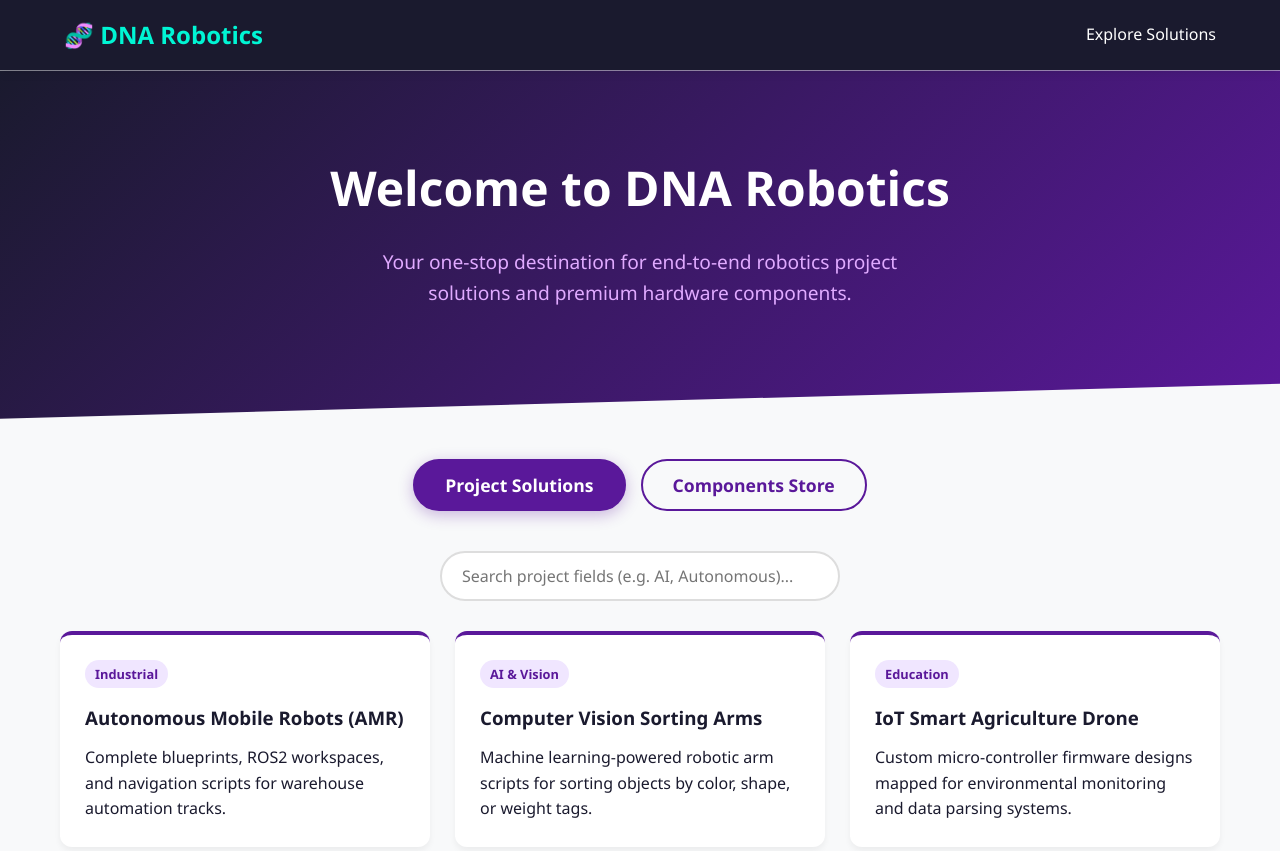
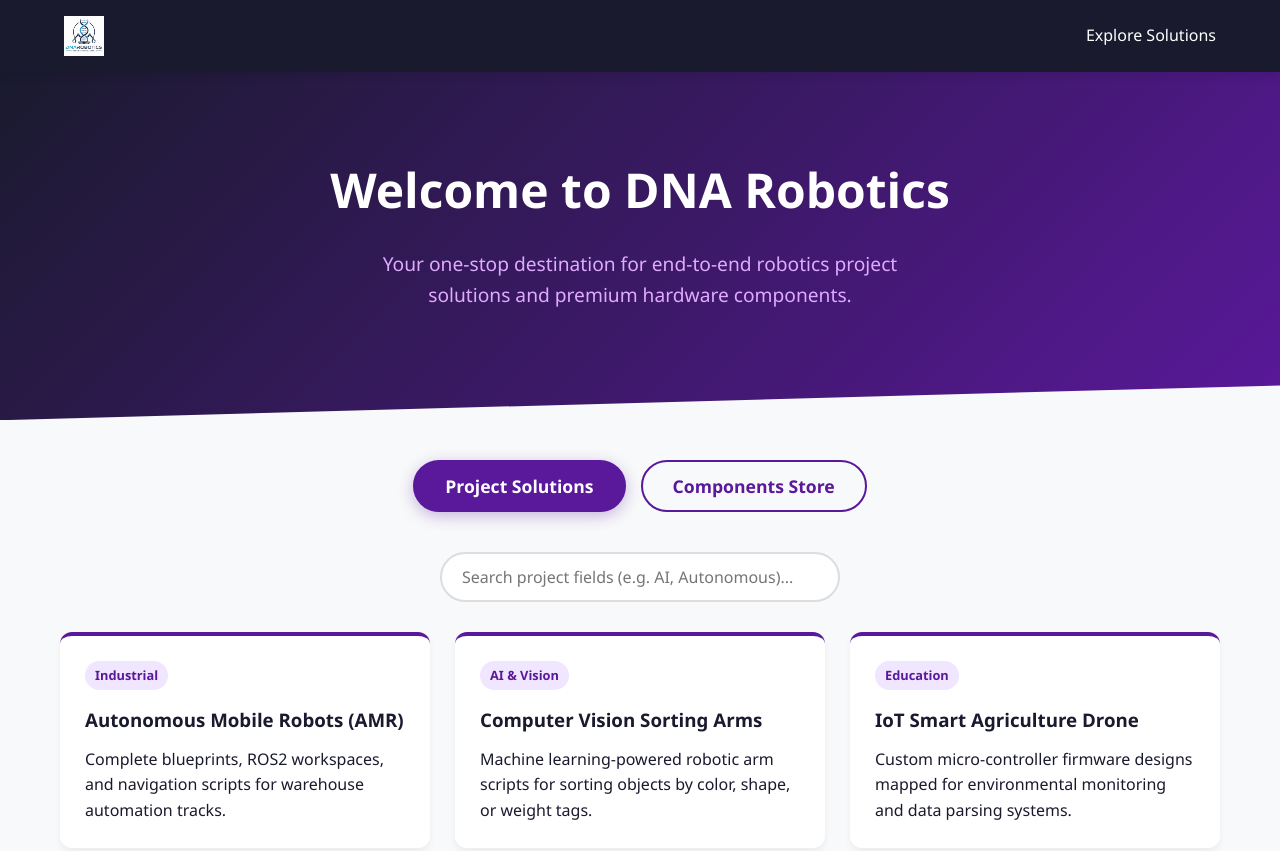
Before and after one commit to NirajKumarRanjan/my-robotics-site, a plain HTML site: page index.html in a window 1280 px wide. Shown: the top 851 px of the page. Drawn offline with Linux system fonts and the light colour scheme.

Commit message:
Update index.html
Logo update

```diff
--- a/index.html
+++ b/index.html
@@ -196,7 +196,9 @@
 
     <!-- LAYER 1: Introduction & Brand Positioning -->
     <header>
-        <div class="logo">🧬 DNA Robotics</div>
+        <div class="logo">
+            <img src="logo.png" alt="DNA Robotics Logo" style="height: 40px; width: auto; object-fit: contain; vertical-align: middle;">
+        </div>
         <nav>
             <a href="#explore">Explore Solutions</a>
         </nav>
```
